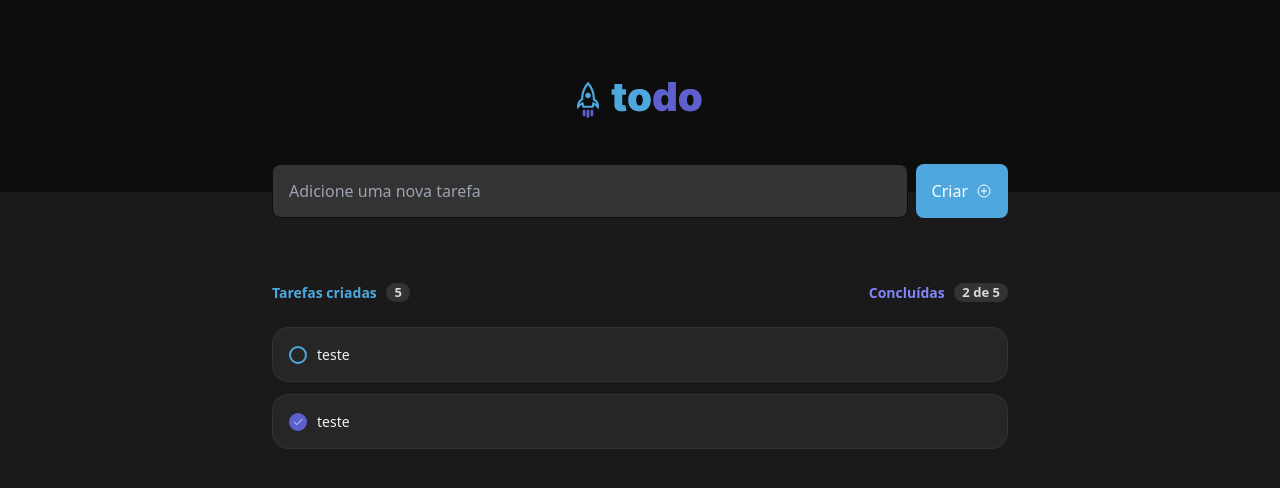
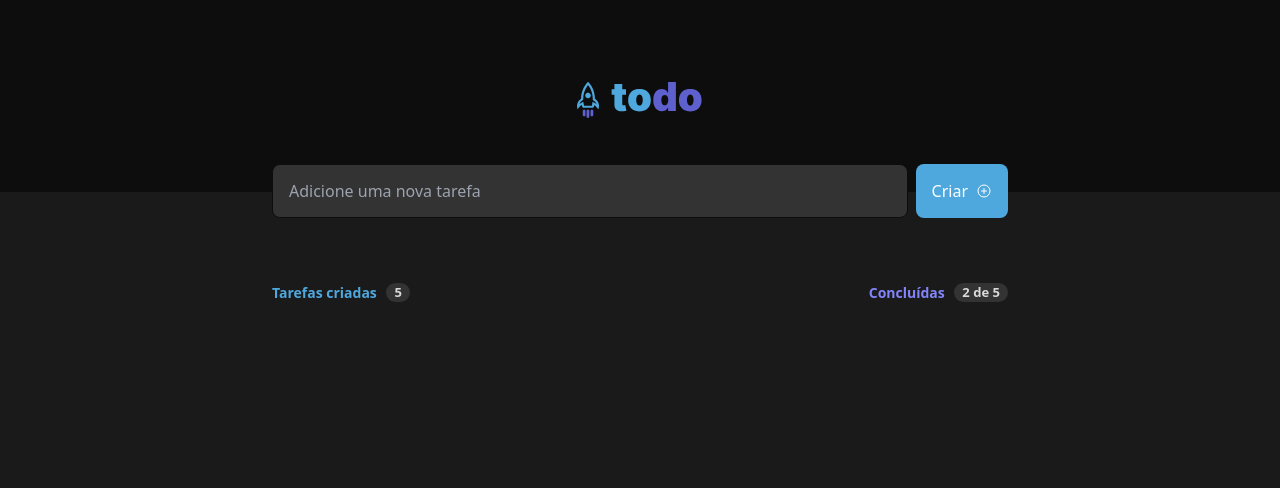
Before and after one commit to lucasdebeterco/todo-list, a React (Vite) app: page / in a window 1280 px wide. Shown: the top 488 px of the page. Built offline with nearby package versions, Linux system fonts and the light colour scheme.

Commit message:
getting task on form submit

```diff
--- a/src/App.tsx
+++ b/src/App.tsx
@@ -1,26 +1,15 @@
 import { Header } from './components/Header.tsx'
 import { Task } from './components/Task.tsx'
 import { SearchArea } from './components/SearchArea.tsx'
-import { TaskContext } from './contexts/useTask.ts'
 
 function App() {
-
-    const Tasks = [
-        {
-            description: 'teste',
-            done: false
-        }, {
-            description: 'teste',
-            done: true
-        }
-    ]
+    const tasks: Task[] = JSON.parse(localStorage.getItem('taks') || '[]')
 
     return (
         <div className='bg-gray-600 h-[100vh]'>
             <Header/>
 
             <div className='max-w-[736px] mx-auto'>
-                <TaskContext.Provider  value={Tasks}>
                 <SearchArea/>
 
                 <section className='flex flex-col mt-[4rem]'>
@@ -45,12 +34,11 @@ function App() {
                     </div>
 
                     <div className='flex flex-col gap-[0.75rem] mt-[1.5rem]'>
-                            {Tasks.map(task => {
+                        {tasks && tasks.map((task: Task) => {
                             return <Task task={task} />
                         })}
                     </div>
                 </section>
-                </TaskContext.Provider>
             </div>
         </div>
     )
--- a/src/components/SearchArea.tsx
+++ b/src/components/SearchArea.tsx
@@ -1,9 +1,29 @@
 import { PlusCircle } from 'phosphor-react';
+import { FormEvent } from 'react';
+import { Task } from './Task.tsx';
 
 export function SearchArea() {
+    localStorage.getItem('taks')
+
+   function handleFormSubmit(event: FormEvent<HTMLFormElement>){
+       event.preventDefault()
+
+       const newTask: Task = {
+           description: String(Object.fromEntries(new FormData(event.currentTarget)).task),
+           done: false
+       };
+
+       console.log(newTask)
+   }
+
     return (
-        <form className='mt-[-28px] flex gap-[0.5rem] w-full'>
+        <form
+            className='mt-[-28px] flex gap-[0.5rem] w-full'
+            onSubmit={e => handleFormSubmit(e)}
+        >
             <input
+                name="task"
+                id="task"
                 placeholder='Adicione uma nova tarefa'
                 className='border-gray-700 border-[1px] bg-gray-400 rounded-[8px] h-[54px] p-[16px] w-full'
             />
--- a/src/components/Task.tsx
+++ b/src/components/Task.tsx
@@ -5,7 +5,7 @@ export interface Task {
     done: boolean
 }
 
-interface ITask {
+export interface ITask {
     task: Task
 }
 
--- a/src/contexts/useTask.ts
+++ /dev/null
@@ -1,4 +0,0 @@
-import { createContext } from "react";
-import { Task } from '../components/Task.tsx';
-
-export const TaskContext = createContext<Task[] | undefined>(undefined);
```
Lines whose indentation alone changed are shown as unchanged.
